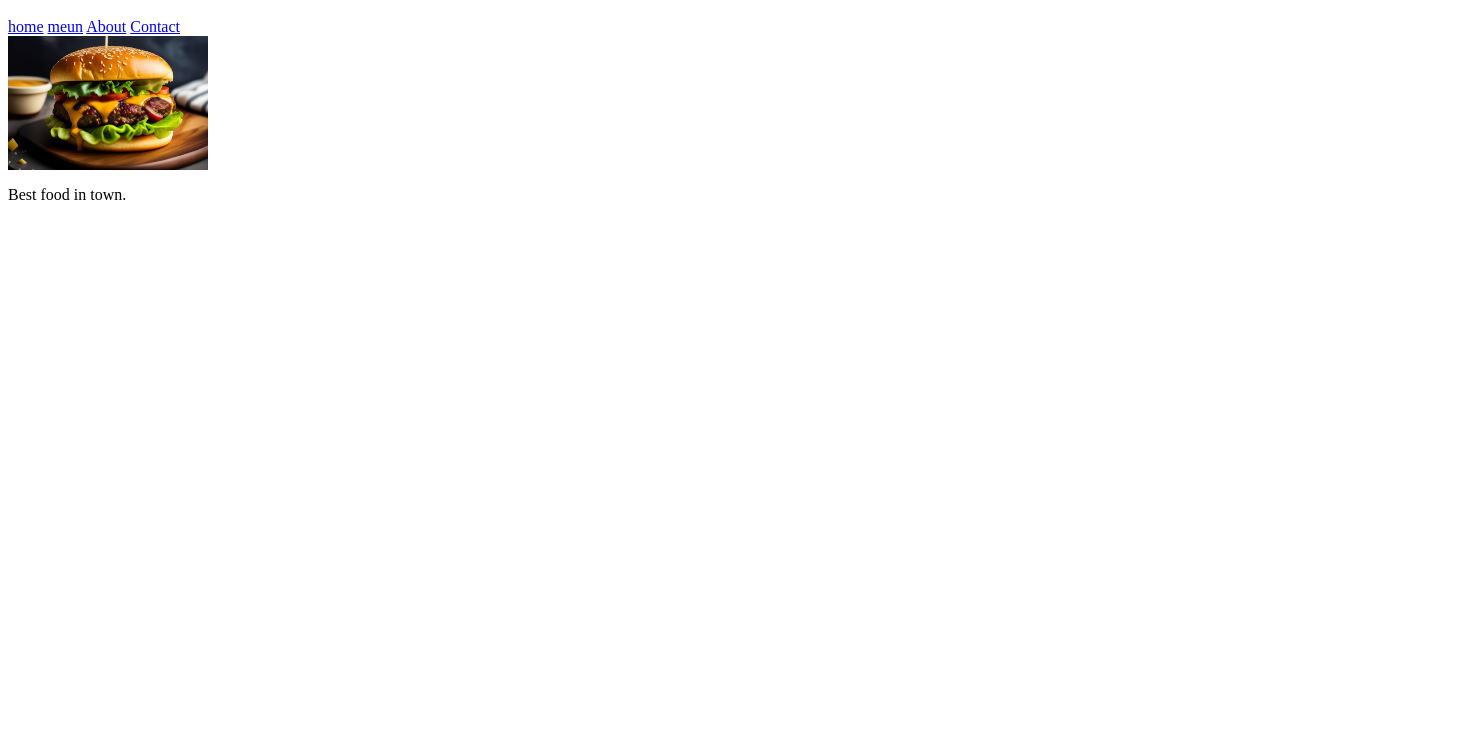
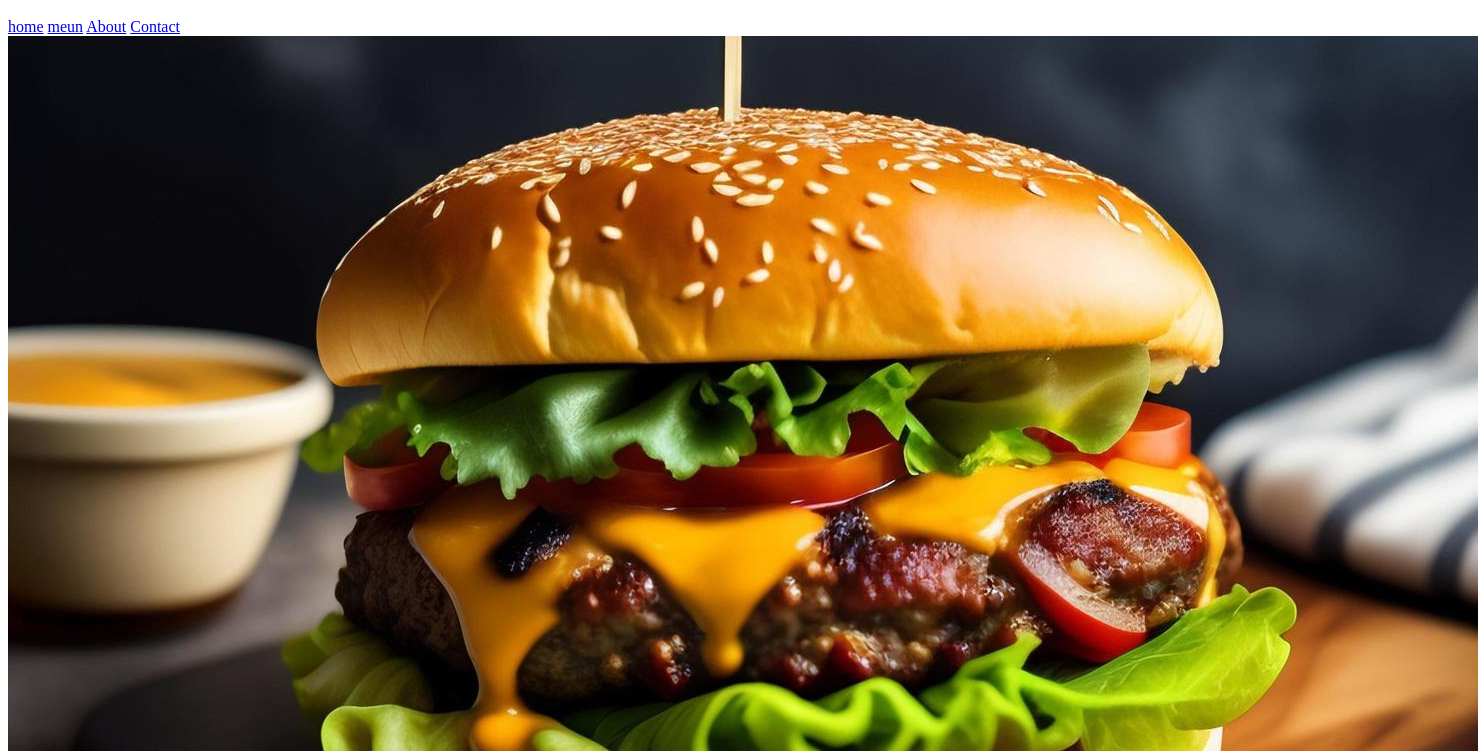
Before and after one commit to nagadesakshi/tasty-project, a plain HTML site: page index.html in a window 1280 px wide. Shown: the part 49-800 px from the top of the page, 1478 px wide, since content can reach past the window. Drawn offline with Linux system fonts and the light colour scheme; files whose address does not match are found by name.

Commit message:
added info

```diff
--- a/index.html
+++ b/index.html
@@ -10,7 +10,7 @@
             <a href="about.html">About</a>
             <a href="contact.html">Contact</a>
         </nav>
-        <img src="C:\Users\shubh\OneDrive\Desktop\tasty-project\images\burger.jpg" width="200">
+        <img src=images/burger.jpg>
         <p>Best food in town.</p>
     </body>
 </html>
```
Also changed, not shown: menu.html (+1 -1 lines), Screenshot 2026-04-26 181828.png (added), 1 other file.
